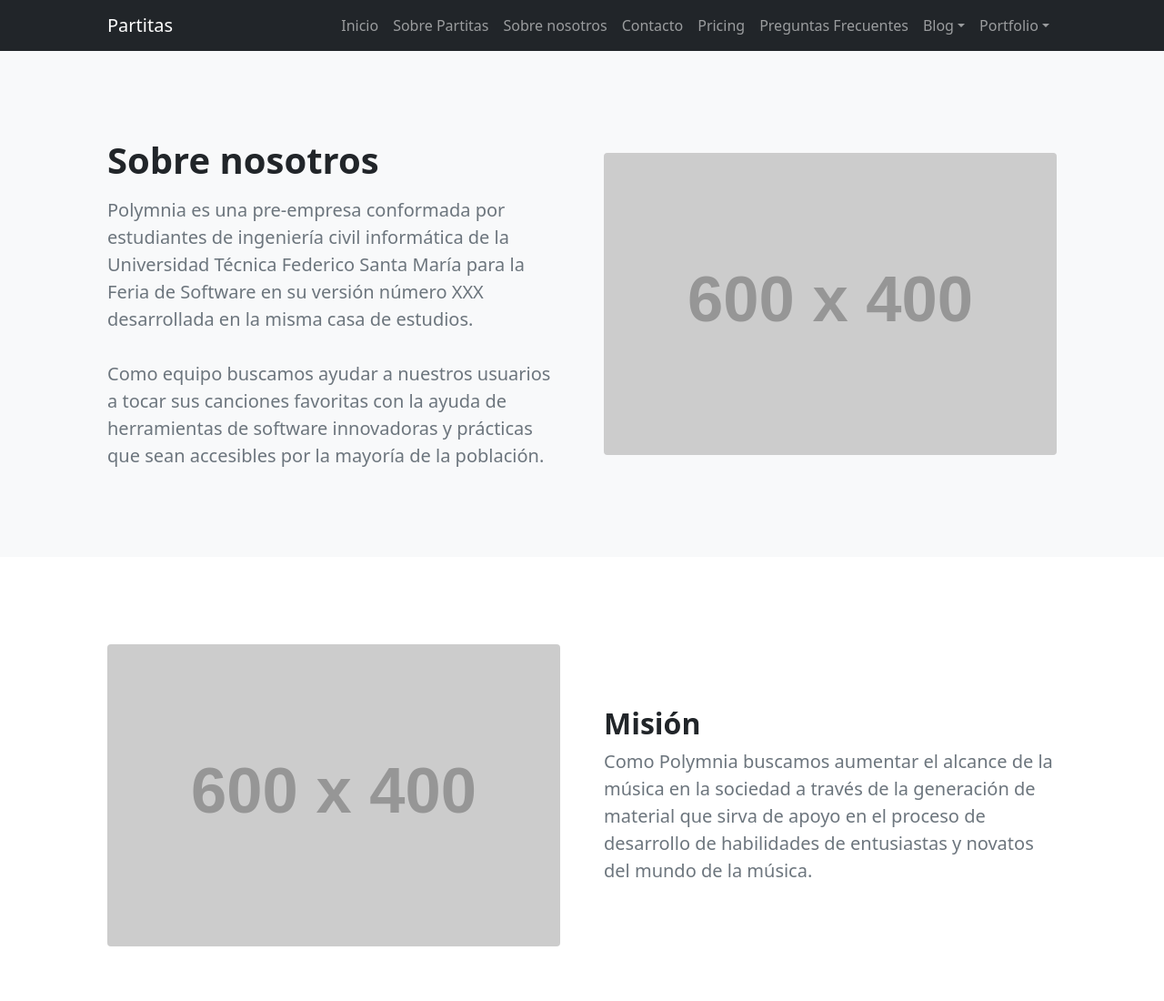
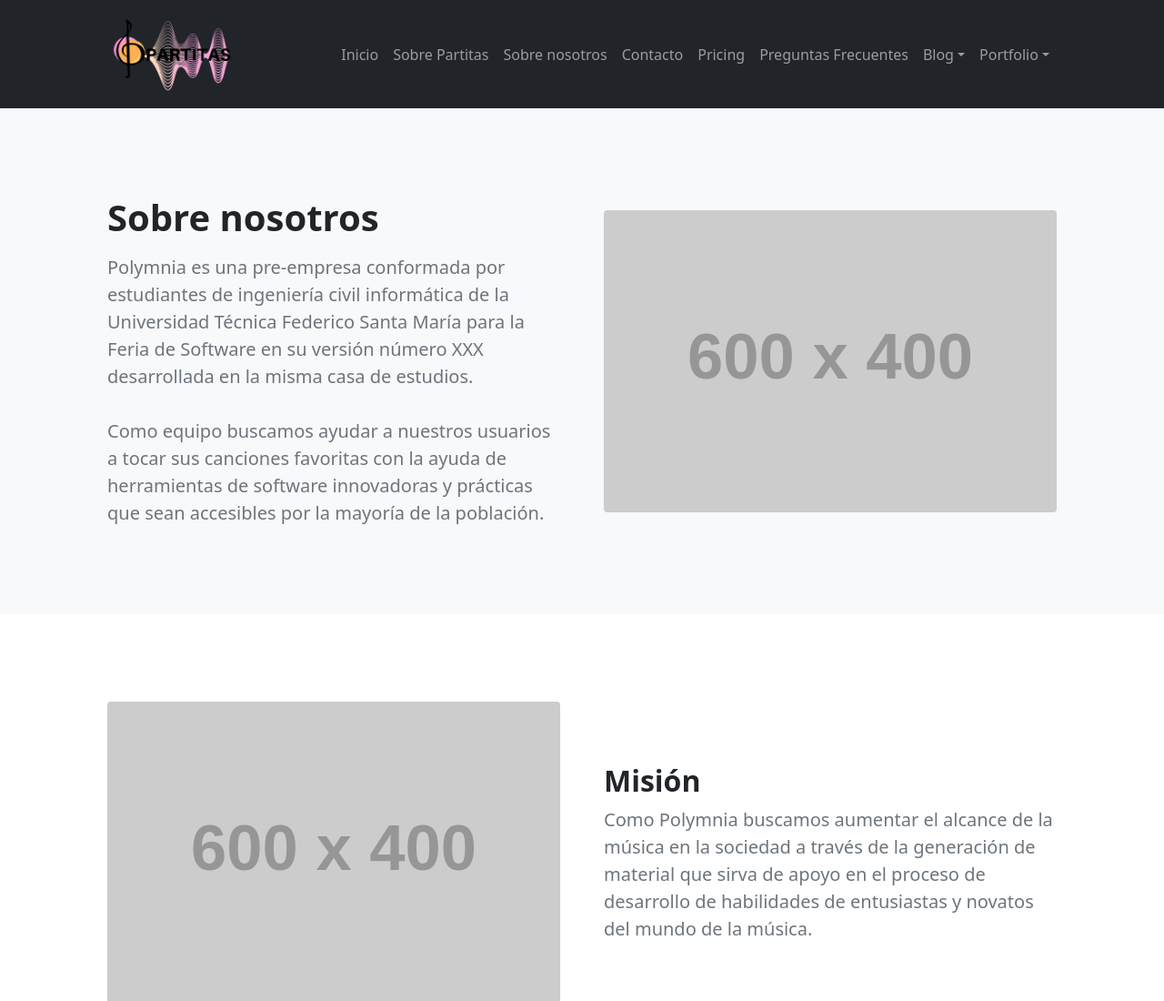
Before and after one commit to MrAnacletus/Polymnia-web, a website: page about.html in a window 1280 px wide. Shown: the top 1100 px of the page at 91% size. Drawn offline with nearby package versions, Linux system fonts and the light colour scheme; placeholder pictures from the web are drawn by us.

Commit message:
logo navbar

```diff
--- a/about.html
+++ b/about.html
@@ -18,7 +18,7 @@
             <!-- Navigation-->
             <nav class="navbar navbar-expand-lg navbar-dark bg-dark">
                 <div class="container px-5">
-                    <a class="navbar-brand" href="index.html">Partitas</a>
+                    <a class="navbar-brand" href="index.html"><img src="./assets/final.png" alt="..." wide="180" width="140" /></a>
                     <button class="navbar-toggler" type="button" data-bs-toggle="collapse" data-bs-target="#navbarSupportedContent" aria-controls="navbarSupportedContent" aria-expanded="false" aria-label="Toggle navigation"><span class="navbar-toggler-icon"></span></button>
                     <div class="collapse navbar-collapse" id="navbarSupportedContent">
                         <ul class="navbar-nav ms-auto mb-2 mb-lg-0">
```
Also changed, not shown: aboutproject.html (+1 -1 lines), blog-home.html (+1 -1 lines), blog-post.html (+1 -1 lines), contact.html (+1 -1 lines), faq.html (+1 -1 lines), index.html (+1 -1 lines), portfolio-item.html (+1 -1 lines), portfolio-overview.html (+1 -1 lines), pricing.html (+1 -1 lines).
